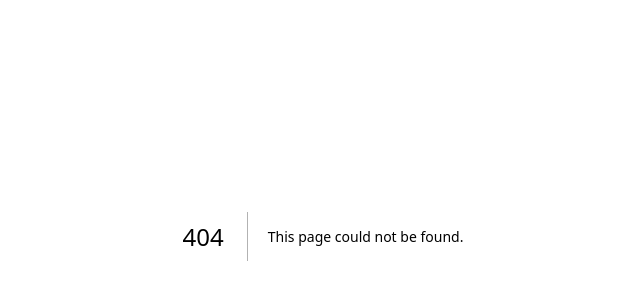
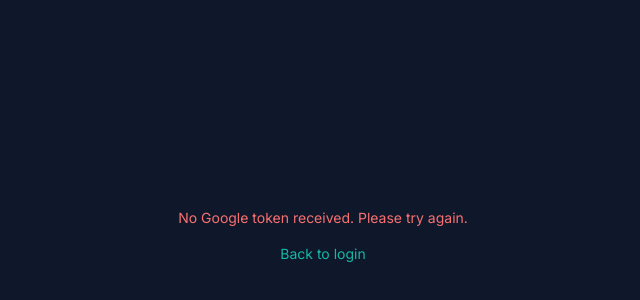
Before and after one commit to Gyawalisahaj/MED_CHATBOT, a Next.js app in the folder frontend/: page /auth/google/callback in a window 1280 px wide. Before the commit this address had no page. Shown: the part 164-464 px from the top of the page, without its empty margins (317-957 px from the left). Built offline with nearby package versions, Linux system fonts and the light colour scheme; no server answers.

Commit message:
feat(frontend): implement Google OAuth callback page

```diff
--- /dev/null
+++ b/frontend/src/app/auth/google/callback/page.tsx
@@ -0,0 +1,59 @@
+'use client'
+import { useEffect, useState } from 'react'
+import { useRouter } from 'next/navigation'
+import { useAuth } from '@/context/authcontext'
+import { authApi, getErrorMessage } from '@/lib/api'
+
+export default function GoogleCallbackPage() {
+  const router    = useRouter()
+  const { login } = useAuth()
+  const [error, setError] = useState('')
+
+  useEffect(() => {
+    const hash   = window.location.hash
+    const params = new URLSearchParams(hash.replace('#', ''))
+    let idToken  = params.get('id_token')
+
+    if (!idToken) {
+      const qp = new URLSearchParams(window.location.search)
+      idToken   = qp.get('id_token')
+    }
+
+    if (!idToken) {
+      setError('No Google token received. Please try again.')
+      return
+    }
+
+    authApi.googleLogin(idToken)
+      .then(({ data }) => {
+        login(data)
+        router.replace('/chat')
+      })
+      .catch((err) => {
+        setError(getErrorMessage(err))
+      })
+  }, []) // eslint-disable-line
+
+  return (
+    <div className="min-h-screen bg-surface flex items-center justify-center">
+      <div className="text-center space-y-4">
+        {error ? (
+          <>
+            <p className="text-red-400 text-sm max-w-xs">{error}</p>
+            <button
+              onClick={() => router.push('/login')}
+              className="text-teal text-sm hover:underline"
+            >
+              Back to login
+            </button>
+          </>
+        ) : (
+          <>
+            <div className="w-6 h-6 border-2 border-teal border-t-transparent rounded-full animate-spin mx-auto" />
+            <p className="text-sm text-muted">Signing you in with Google…</p>
+          </>
+        )}
+      </div>
+    </div>
+  )
+}
```
